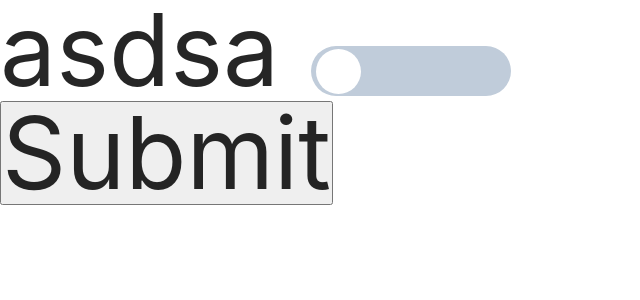
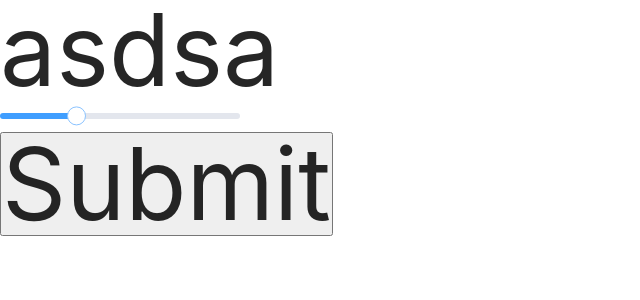
Before and after one commit to lzt-T/carpediemUi, a Vue app: page / in a window 1280 px wide. Shown: the top 300 px of the page, without its empty margins (0-640 px from the left). Built offline with nearby package versions, Linux system fonts and the light colour scheme.

Commit message:
feat: 滑块组件的鼠标样式变化

```diff
--- a/examples/App.vue
+++ b/examples/App.vue
@@ -1,13 +1,7 @@
 <template>
   <div class="su">
     asdsa
-    <cd-switch
-      v-model="data"
-      :disabled="false"
-      :height="50"
-      :width="200"
-      @change="onChange"
-    ></cd-switch>
+    <cd-slider v-model="data"></cd-slider>
     <form method="post" action="http://127.0.0.1:3000/su">
       <input type="submit" />
     </form>
@@ -20,7 +14,7 @@ import { ref, onMounted, getCurrentInstance, watch, reactive } from "vue";
 export default {
   name: "App",
   setup() {
-    let data = ref(false);
+    let data = ref(32);
     watch(data, (newval, oldval) => {
       console.log(newval);
     });
--- a/packages/slider/src/slider.vue
+++ b/packages/slider/src/slider.vue
@@ -14,6 +14,7 @@
         :class="{
           'cd-slider-block': true,
           'cd-slider-block-hover': isHover && disabled != true,
+          'cd-slider-block-grap': isMove,
         }"
         @mouseover="onMouseover"
         @mouseout="onMouseout"
@@ -317,6 +318,7 @@ export default defineComponent({
       stepWidth,
       everyNode,
       everySign,
+      isMove,
     };
   },
 });
@@ -387,6 +389,10 @@ export default defineComponent({
 .cd-slider-block-hover {
   height: v-bind(heightData * 0.7 + "px");
   width: v-bind(heightData * 0.7 + "px");
+  cursor: grab;
+}
+.cd-slider-block-grap {
+  cursor: grabbing;
 }
 .cd-slider-right {
   flex: v-bind(maxData-score);
```
